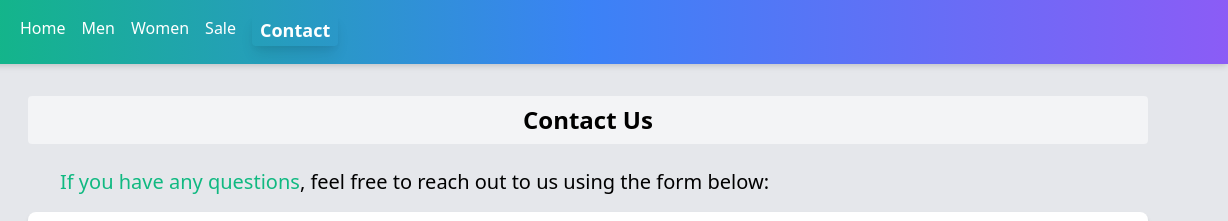
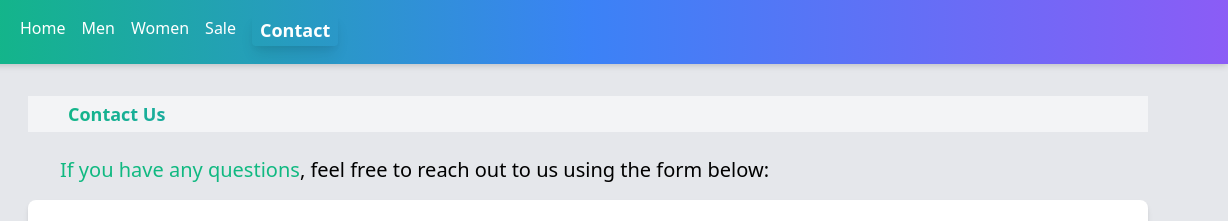
Before and after one commit to anuj1012/The_KickStrore_KTM, a plain HTML site: page contact.html in a window 1280 px wide. Shown: the top 221 px of the page, 52-1280 px from the left. Drawn offline with nearby package versions, Linux system fonts and the light colour scheme.

Commit message:
heasdings with gradient

```diff
--- a/contact.html
+++ b/contact.html
@@ -22,7 +22,9 @@
     </nav>
 
     <div class="max-w-6xl mx-auto my-8 px-4">
-        <h2 style="" class=" text-center bg-gray-100 p-2 rounded  text-2xl font-bold mb-6">Contact Us</h2>
+        <div class="bg-gray-100 ">
+            <h2 class="text-lg md-text-2xl bg-gray-100  rounded px-10 p-1 font-bold mb-6 bg-gradient-to-r from-green-500 via-blue-500 to-purple-500 text-transparent bg-clip-text">Contact Us</h2>
+            </div>
         <p class="mb-4 mx-8 md:text-xl"><span class="text-green-500 md:text-xl">If you have any questions</span>, feel free to reach out to us using the form below:</p>
 
         <form action="https://api.web3forms.com/submit" method="POST" class="bg-white p-6 rounded-lg shadow-md">
```
Also changed, not shown: mens.html (+3 -1 lines).
